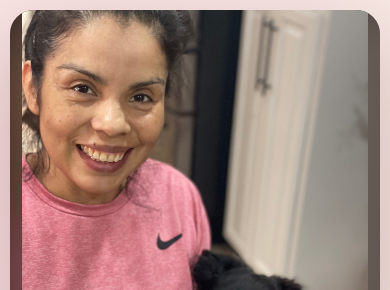
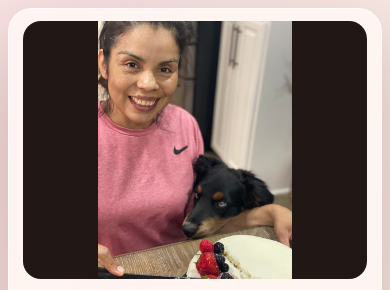
Before and after one commit to jonaDaniM/mothers-day, a plain HTML site: page index.html in a window 390 px wide. Shown: the top 290 px of the page. Drawn offline with nearby package versions, Linux system fonts and the light colour scheme.

Commit message:
Show photos inside mobile cards

```diff
--- a/index.html
+++ b/index.html
@@ -35,6 +35,14 @@
         </div>
 
         <article class="message-panel">
+          <img
+            id="slidePreview"
+            class="mobile-photo"
+            src="photos/IMG_9198.jpg"
+            alt="Recuerdo familiar"
+            loading="eager"
+            decoding="async"
+          />
           <p class="kicker" id="kicker">Para la mejor mamá</p>
           <h1 id="slideTitle">Feliz Día de las Madres, Mamá</h1>
           <p id="slideMessage">
--- a/script.js
+++ b/script.js
@@ -59,6 +59,7 @@ const slides = [
 
 const photo = document.querySelector("#slidePhoto");
 const backdrop = document.querySelector("#slideBackdrop");
+const preview = document.querySelector("#slidePreview");
 const kicker = document.querySelector("#kicker");
 const title = document.querySelector("#slideTitle");
 const message = document.querySelector("#slideMessage");
@@ -99,7 +100,9 @@ function showSlide(nextIndex) {
   window.setTimeout(() => {
     photo.src = slide.image;
     backdrop.src = slide.image;
+    preview.src = slide.image;
     photo.alt = slide.title;
+    preview.alt = slide.title;
     kicker.textContent = slide.kicker;
     title.textContent = slide.title;
     message.textContent = slide.message;
--- a/styles.css
+++ b/styles.css
@@ -111,6 +111,10 @@ button {
   display: grid;
   gap: 24px;
   padding: clamp(30px, 5vw, 68px);
+}
+
+.mobile-photo {
+  display: none;
 }
 
 .kicker {
@@ -230,7 +234,7 @@ h1 {
 @media (max-width: 860px) {
   body {
     align-items: start;
-    padding: 14px;
+    padding: 10px;
   }
 
   .stage {
@@ -239,19 +243,28 @@ h1 {
   }
 
   .photo-shell {
-    aspect-ratio: 4 / 5;
-    border-radius: 24px 24px 0 0;
-    min-height: 0;
+    display: none;
   }
 
   .message-panel {
     border-left: 1px solid rgba(255, 255, 255, 0.78);
-    border-radius: 0 0 24px 24px;
-    padding: 28px;
+    border-radius: 24px;
+    gap: 16px;
+    padding: 14px 18px 22px;
+  }
+
+  .mobile-photo {
+    aspect-ratio: 4 / 3;
+    background: #211816;
+    border-radius: 18px;
+    display: block;
+    height: auto;
+    object-fit: contain;
+    width: 100%;
   }
 
   h1 {
-    font-size: clamp(2.1rem, 11vw, 3.7rem);
+    font-size: clamp(2rem, 10vw, 3.35rem);
     max-width: 10ch;
   }
 
@@ -266,12 +279,12 @@ h1 {
 
 @media (max-width: 460px) {
   body {
-    padding: 10px;
+    padding: 8px;
   }
 
   .message-panel {
-    gap: 18px;
-    padding: 24px 20px;
+    gap: 14px;
+    padding: 12px 14px 20px;
   }
 
   #slideMessage {
```
